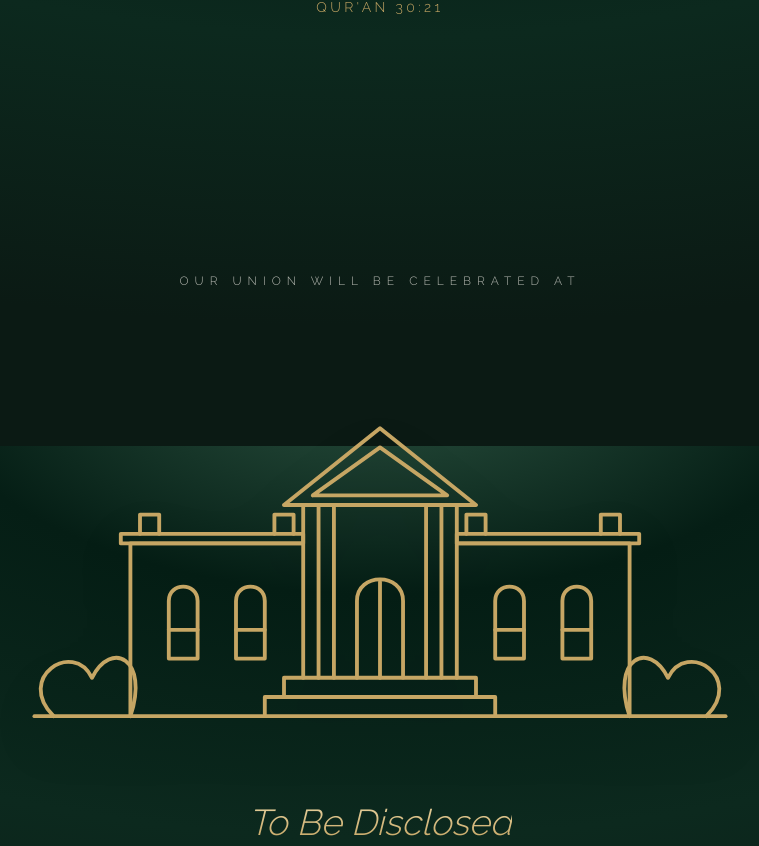
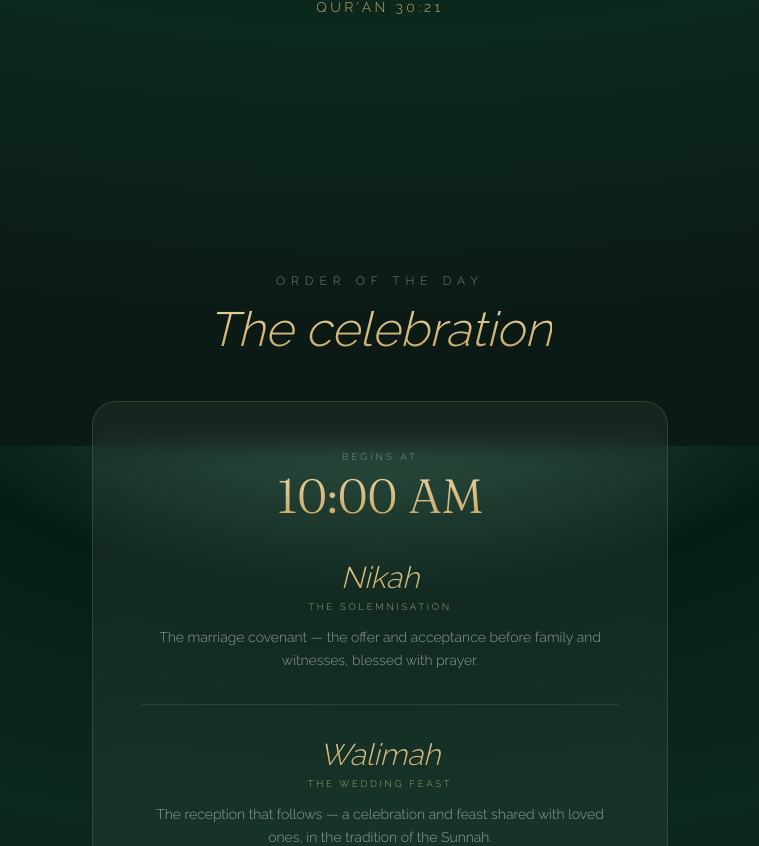
Before and after one commit to ayobamy/theabunion, a Next.js app: page / in a window 1280 px wide. Shown: the part 1954-2800 px from the top of the page, without its empty margins (260-1019 px from the left). Built offline with nearby package versions, Linux system fonts and the light colour scheme.

Commit message:
feat: add Schedule and Registry components; enhance SaveTheDate and Venue components with event details and maps

```diff
--- a/src/app/page.tsx
+++ b/src/app/page.tsx
@@ -4,9 +4,11 @@ import { Hero } from "@/components/Hero";
 import { Countdown } from "@/components/Countdown";
 import { Marquee } from "@/components/Marquee";
 import { Verse } from "@/components/Verse";
+import { Schedule } from "@/components/Schedule";
 import { Venue } from "@/components/Venue";
 import { SaveTheDate } from "@/components/SaveTheDate";
 import { Rsvp } from "@/components/Rsvp";
+import { Registry } from "@/components/Registry";
 import { Closing } from "@/components/Closing";
 
 export default function Home() {
@@ -19,9 +21,11 @@ export default function Home() {
         <Countdown />
         <Marquee />
         <Verse />
+        <Schedule />
         <Venue />
         <SaveTheDate />
         <Rsvp />
+        <Registry />
         <Closing />
       </main>
     </>
--- /dev/null
+++ b/src/components/Registry.tsx
@@ -0,0 +1,80 @@
+"use client";
+
+import { useState } from "react";
+import { Reveal } from "./Reveal";
+import { wedding } from "@/lib/wedding";
+
+function Row({ label, value }: { label: string; value: string }) {
+  return (
+    <div className="flex flex-col gap-1.5">
+      <span className="text-[0.6rem] font-light uppercase tracking-[0.28em] text-gold/70">
+        {label}
+      </span>
+      <span className="font-serif text-lg text-cream sm:text-xl">{value}</span>
+    </div>
+  );
+}
+
+export function Registry() {
+  const [status, setStatus] = useState<"idle" | "copied" | "error">("idle");
+
+  async function copy() {
+    const ok = await navigator.clipboard
+      .writeText(wedding.registry.accountNumber)
+      .then(() => true, () => false);
+    setStatus(ok ? "copied" : "error");
+    window.setTimeout(() => setStatus("idle"), 2200);
+  }
+
+  return (
+    <section className="relative z-10 flex flex-col items-center px-6 py-24 text-center sm:py-32">
+      <Reveal className="flex w-full max-w-md flex-col items-center">
+        <p className="text-[0.62rem] font-light uppercase tracking-[0.5em] text-cream/45 sm:text-xs">
+          Gifts
+        </p>
+        <h2 className="gold mt-5 font-serif text-3xl font-light italic sm:text-5xl">
+          Your presence is our gift
+        </h2>
+        <p className="mt-6 max-w-sm text-sm font-light leading-relaxed text-cream/60 sm:text-base">
+          Your prayers and presence mean the world to us. Should you wish to
+          honour us with something more, a contribution towards our new life
+          together would be received with heartfelt gratitude.
+        </p>
+
+        <div className="mt-10 flex w-full flex-col gap-7 rounded-3xl border border-gold/20 bg-white/5 px-8 py-10 text-left backdrop-blur-md">
+          <Row label="Bank" value={wedding.registry.bank} />
+          <Row label="Account name" value={wedding.registry.accountName} />
+
+          <div className="flex flex-col gap-1.5">
+            <span className="text-[0.6rem] font-light uppercase tracking-[0.28em] text-gold/70">
+              Account number
+            </span>
+            <div className="flex items-center justify-between gap-4">
+              <span className="font-date text-2xl tracking-[0.15em] text-gold-light tabular-nums sm:text-3xl">
+                {wedding.registry.accountNumber}
+              </span>
+              <button
+                type="button"
+                onClick={copy}
+                aria-label="Copy account number"
+                className="flex shrink-0 items-center gap-2 rounded-full border border-gold/30 px-4 py-2 text-[0.6rem] font-light uppercase tracking-[0.2em] text-gold-light transition-colors duration-300 hover:border-gold hover:bg-gold/10"
+              >
+                {status === "copied" ? (
+                  <svg viewBox="0 0 24 24" className="h-3.5 w-3.5" fill="none" stroke="currentColor" strokeWidth="1.8" strokeLinecap="round" strokeLinejoin="round" aria-hidden="true">
+                    <path d="M20 6 9 17l-5-5" />
+                  </svg>
+                ) : (
+                  <svg viewBox="0 0 24 24" className="h-3.5 w-3.5" fill="none" stroke="currentColor" strokeWidth="1.5" strokeLinecap="round" strokeLinejoin="round" aria-hidden="true">
+                    <rect x="9" y="9" width="11" height="11" rx="2" />
+                    <path d="M5 15H4a2 2 0 0 1-2-2V4a2 2 0 0 1 2-2h9a2 2 0 0 1 2 2v1" />
+                  </svg>
+                )}
+                {status === "copied" ? "Copied" : status === "error" ? "Copy failed" : "Copy"}
+              </button>
+            </div>
+          </div>
+        </div>
+      </Reveal>
+    </section>
+  );
+}
--- a/src/components/SaveTheDate.tsx
+++ b/src/components/SaveTheDate.tsx
@@ -5,21 +5,38 @@ import { wedding } from "@/lib/wedding";
 
 const EVENT_TITLE = `${wedding.names.a} & ${wedding.names.b}'s Wedding`;
 
-// All-day event on the wedding day (time is announced later).
-function icsDate(d: Date, offsetDays = 0): string {
-  const dt = new Date(d.getFullYear(), d.getMonth(), d.getDate() + offsetDays);
-  const y = dt.getFullYear();
-  const m = String(dt.getMonth() + 1).padStart(2, "0");
-  const day = String(dt.getDate()).padStart(2, "0");
+// Timed event: begins at wedding.date (10:00 AM). The wrap-up hour is
+// an assumption — adjust EVENT_END_HOUR if the day runs longer.
+const EVENT_END_HOUR = 16; // 4:00 PM
+
+function eventEnd(): Date {
+  const end = new Date(wedding.date);
+  end.setHours(EVENT_END_HOUR, 0, 0, 0);
+  return end;
+}
+
+function icsDate(d: Date): string {
+  const y = d.getFullYear();
+  const m = String(d.getMonth() + 1).padStart(2, "0");
+  const day = String(d.getDate()).padStart(2, "0");
   return `${y}${m}${day}`;
+}
+
+// Floating local time — the celebration is local to Lagos; the Google
+// link pins the zone via ctz.
+function icsDateTime(d: Date): string {
+  const h = String(d.getHours()).padStart(2, "0");
+  const min = String(d.getMinutes()).padStart(2, "0");
+  return `${icsDate(d)}T${h}${min}00`;
 }
 
 function googleCalendarUrl(): string {
   const params = new URLSearchParams({
     action: "TEMPLATE",
     text: EVENT_TITLE,
-    dates: `${icsDate(wedding.date)}/${icsDate(wedding.date, 1)}`,
-    details: wedding.hashtags.join(" "),
+    dates: `${icsDateTime(wedding.date)}/${icsDateTime(eventEnd())}`,
+    ctz: "Africa/Lagos",
+    details: `Begins at ${wedding.celebrationStart} · ${wedding.hashtags.join(" ")}`,
   });
   return `https://calendar.google.com/calendar/render?${params.toString()}`;
 }
@@ -31,10 +48,10 @@ function downloadIcs() {
     "PRODID:-//theabunion//wedding//EN",
     "BEGIN:VEVENT",
     `UID:${icsDate(wedding.date)}-abunion@wedding`,
-    `DTSTART;VALUE=DATE:${icsDate(wedding.date)}`,
-    `DTEND;VALUE=DATE:${icsDate(wedding.date, 1)}`,
+    `DTSTART:${icsDateTime(wedding.date)}`,
+    `DTEND:${icsDateTime(eventEnd())}`,
     `SUMMARY:${EVENT_TITLE}`,
-    `DESCRIPTION:${wedding.hashtags.join(" ")}`,
+    `DESCRIPTION:Begins at ${wedding.celebrationStart} · ${wedding.hashtags.join(" ")}`,
     "END:VEVENT",
     "END:VCALENDAR",
   ].join("\r\n");
--- /dev/null
+++ b/src/components/Schedule.tsx
@@ -0,0 +1,50 @@
+import { Reveal } from "./Reveal";
+import { wedding } from "@/lib/wedding";
+
+/** Order of the day — Nikah + Walimah together in a single card. */
+export function Schedule() {
+  return (
+    <section className="relative z-10 flex flex-col items-center px-6 py-24 text-center sm:py-32">
+      <Reveal className="flex w-full max-w-xl flex-col items-center gap-12">
+        <div className="flex flex-col items-center gap-4">
+          <p className="text-[0.62rem] font-light uppercase tracking-[0.5em] text-cream/45 sm:text-xs">
+            Order of the day
+          </p>
+          <h2 className="gold font-serif text-3xl font-light italic sm:text-5xl">
+            The celebration
+          </h2>
+        </div>
+
+        <div className="w-full rounded-3xl border border-gold/20 bg-white/5 px-8 py-10 backdrop-blur-md sm:px-12 sm:py-12">
+          <p className="text-[0.6rem] font-light uppercase tracking-[0.32em] text-cream/45">
+            Begins at
+          </p>
+          <p className="gold mt-2 font-date text-4xl font-light sm:text-5xl">
+            {wedding.celebrationStart}
+          </p>
+
+          <div className="mt-10 flex flex-col gap-8">
+            {wedding.schedule.map((item, i) => (
+              <div
+                key={item.name}
+                className={
+                  i > 0 ? "border-t border-gold/15 pt-8" : undefined
+                }
+              >
+                <p className="gold font-serif text-2xl font-light italic sm:text-3xl">
+                  {item.name}
+                </p>
+                <p className="mt-1 text-[0.6rem] font-light uppercase tracking-[0.28em] text-gold-light/70">
+                  {item.subtitle}
+                </p>
+                <p className="mt-3 text-sm font-light leading-relaxed text-cream/55">
+                  {item.description}
+                </p>
+              </div>
+            ))}
+          </div>
+        </div>
+      </Reveal>
+    </section>
+  );
+}
--- a/src/components/Venue.tsx
+++ b/src/components/Venue.tsx
@@ -3,18 +3,29 @@
 import { motion } from "motion/react";
 import { useReducedMotion } from "motion/react";
 import { Reveal } from "./Reveal";
+import { wedding } from "@/lib/wedding";
+
+const mapEmbed = `https://www.google.com/maps?q=${encodeURIComponent(wedding.venue.mapsQuery)}&output=embed`;
+const mapDirections = `https://www.google.com/maps/dir/?api=1&destination=${encodeURIComponent(wedding.venue.mapsQuery)}`;
 
 export function Venue() {
   const reduced = useReducedMotion();
 
   const lineVariant = {
     hidden: { pathLength: 0, opacity: 0 },
-    show: { pathLength: 1, opacity: 1, transition: { duration: 3, ease: "easeInOut" as const } }
+    show: {
+      pathLength: 1,
+      opacity: 1,
+      transition: { duration: 3, ease: "easeInOut" as const },
+    },
   };
 
   const fadeVariant = {
     hidden: { opacity: 0 },
-    show: { opacity: 1, transition: { duration: 1, delay: 2, ease: "easeOut" as const } }
+    show: {
+      opacity: 1,
+      transition: { duration: 1, delay: 2, ease: "easeOut" as const },
+    },
   };
 
   return (
@@ -44,15 +55,30 @@ export function Venue() {
               <motion.path variants={lineVariant} d="M 20 180 L 380 180" />
 
               {/* Central Block Steps */}
-              <motion.path variants={lineVariant} d="M 140 180 L 140 170 L 260 170 L 260 180" />
-              <motion.path variants={lineVariant} d="M 150 170 L 150 160 L 250 160 L 250 170" />
+              <motion.path
+                variants={lineVariant}
+                d="M 140 180 L 140 170 L 260 170 L 260 180"
+              />
+              <motion.path
+                variants={lineVariant}
+                d="M 150 170 L 150 160 L 250 160 L 250 170"
+              />
 
               {/* Central Building Base */}
-              <motion.path variants={lineVariant} d="M 160 160 L 160 70 L 240 70 L 240 160" />
+              <motion.path
+                variants={lineVariant}
+                d="M 160 160 L 160 70 L 240 70 L 240 160"
+              />
 
               {/* Roof Pediment */}
-              <motion.path variants={lineVariant} d="M 150 70 L 200 30 L 250 70 Z" />
-              <motion.path variants={lineVariant} d="M 165 65 L 200 40 L 235 65 Z" />
+              <motion.path
+                variants={lineVariant}
+                d="M 150 70 L 200 30 L 250 70 Z"
+              />
+              <motion.path
+                variants={lineVariant}
+                d="M 165 65 L 200 40 L 235 65 Z"
+              />
 
               {/* Pillars */}
               <motion.path variants={lineVariant} d="M 168 160 L 168 70" />
@@ -62,45 +88,116 @@ export function Venue() {
               <motion.path variants={lineVariant} d="M 232 160 L 232 70" />
 
               {/* Main Doors (Double Door) */}
-              <motion.path variants={lineVariant} d="M 188 160 L 188 120 C 188 105, 212 105, 212 120 L 212 160" />
+              <motion.path
+                variants={lineVariant}
+                d="M 188 160 L 188 120 C 188 105, 212 105, 212 120 L 212 160"
+              />
               <motion.path variants={lineVariant} d="M 200 160 L 200 110" />
 
               {/* Left Wing */}
-              <motion.path variants={lineVariant} d="M 70 180 L 70 90 L 160 90" />
-              <motion.path variants={lineVariant} d="M 65 90 L 160 90 L 160 85 L 65 85 Z" />
+              <motion.path
+                variants={lineVariant}
+                d="M 70 180 L 70 90 L 160 90"
+              />
+              <motion.path
+                variants={lineVariant}
+                d="M 65 90 L 160 90 L 160 85 L 65 85 Z"
+              />
               {/* Left Wing Parapets */}
-              <motion.path variants={lineVariant} d="M 75 85 L 75 75 L 85 75 L 85 85" />
-              <motion.path variants={lineVariant} d="M 145 85 L 145 75 L 155 75 L 155 85" />
+              <motion.path
+                variants={lineVariant}
+                d="M 75 85 L 75 75 L 85 75 L 85 85"
+              />
+              <motion.path
+                variants={lineVariant}
+                d="M 145 85 L 145 75 L 155 75 L 155 85"
+              />
 
               {/* Right Wing */}
-              <motion.path variants={lineVariant} d="M 330 180 L 330 90 L 240 90" />
-              <motion.path variants={lineVariant} d="M 335 90 L 240 90 L 240 85 L 335 85 Z" />
+              <motion.path
+                variants={lineVariant}
+                d="M 330 180 L 330 90 L 240 90"
+              />
+              <motion.path
+                variants={lineVariant}
+                d="M 335 90 L 240 90 L 240 85 L 335 85 Z"
+              />
               {/* Right Wing Parapets */}
-              <motion.path variants={lineVariant} d="M 315 85 L 315 75 L 325 75 L 325 85" />
-              <motion.path variants={lineVariant} d="M 245 85 L 245 75 L 255 75 L 255 85" />
+              <motion.path
+                variants={lineVariant}
+                d="M 315 85 L 315 75 L 325 75 L 325 85"
+              />
+              <motion.path
+                variants={lineVariant}
+                d="M 245 85 L 245 75 L 255 75 L 255 85"
+              />
 
               {/* Left Wing Windows */}
-              <motion.path variants={lineVariant} d="M 90 150 L 90 120 C 90 110, 105 110, 105 120 L 105 150 Z" />
-              <motion.path variants={lineVariant} d="M 125 150 L 125 120 C 125 110, 140 110, 140 120 L 140 150 Z" />
+              <motion.path
+                variants={lineVariant}
+                d="M 90 150 L 90 120 C 90 110, 105 110, 105 120 L 105 150 Z"
+              />
+              <motion.path
+                variants={lineVariant}
+                d="M 125 150 L 125 120 C 125 110, 140 110, 140 120 L 140 150 Z"
+              />
               <motion.path variants={lineVariant} d="M 90 135 L 105 135" />
               <motion.path variants={lineVariant} d="M 125 135 L 140 135" />
 
               {/* Right Wing Windows */}
-              <motion.path variants={lineVariant} d="M 260 150 L 260 120 C 260 110, 275 110, 275 120 L 275 150 Z" />
-              <motion.path variants={lineVariant} d="M 295 150 L 295 120 C 295 110, 310 110, 310 120 L 310 150 Z" />
+              <motion.path
+                variants={lineVariant}
+                d="M 260 150 L 260 120 C 260 110, 275 110, 275 120 L 275 150 Z"
+              />
+              <motion.path
+                variants={lineVariant}
+                d="M 295 150 L 295 120 C 295 110, 310 110, 310 120 L 310 150 Z"
+              />
               <motion.path variants={lineVariant} d="M 260 135 L 275 135" />
               <motion.path variants={lineVariant} d="M 295 135 L 310 135" />
 
               {/* Accent Bushes */}
-              <motion.path variants={fadeVariant} d="M 30 180 C 10 160, 40 140, 50 160 C 60 140, 80 150, 70 180" />
-              <motion.path variants={fadeVariant} d="M 370 180 C 390 160, 360 140, 350 160 C 340 140, 320 150, 330 180" />
+              <motion.path
+                variants={fadeVariant}
+                d="M 30 180 C 10 160, 40 140, 50 160 C 60 140, 80 150, 70 180"
+              />
+              <motion.path
+                variants={fadeVariant}
+                d="M 370 180 C 390 160, 360 140, 350 160 C 340 140, 320 150, 330 180"
+              />
             </g>
           </motion.svg>
         </div>
 
-        <h2 className="mt-8 gold font-serif text-2xl font-light italic sm:mt-12 sm:text-4xl">
-          To Be Disclosed
+        <h2 className="gold mt-8 font-serif text-3xl font-light italic sm:mt-12 sm:text-5xl">
+          {wedding.venue.name}
         </h2>
+        <address className="mt-4 not-italic text-sm font-light leading-relaxed text-cream/60 sm:text-base">
+          {wedding.venue.address.map((line) => (
+            <span key={line} className="block">
+              {line}
+            </span>
+          ))}
+        </address>
+
+        <div className="mt-10 w-full max-w-3xl overflow-hidden rounded-2xl border border-gold/20 shadow-2xl shadow-black/40">
+          <iframe
+            title={`Map to ${wedding.venue.name}`}
+            src={mapEmbed}
+            loading="lazy"
+            referrerPolicy="no-referrer-when-downgrade"
+            className="h-64 w-full grayscale-[0.15] sm:h-80"
+          />
+        </div>
+
+        <a
+          href={mapDirections}
+          target="_blank"
+          rel="noopener noreferrer"
+          className="mt-8 rounded-full border border-gold/40 bg-gold/10 px-8 py-4 text-[0.7rem] font-light uppercase tracking-[0.28em] text-gold-light backdrop-blur-md transition-all duration-300 hover:border-gold hover:bg-gold/20 active:scale-[0.98]"
+        >
+          Get directions
+        </a>
       </Reveal>
     </section>
   );
--- a/src/lib/wedding.ts
+++ b/src/lib/wedding.ts
@@ -6,14 +6,54 @@
 // Month is 0-indexed: 8 = September. Set to the local start time.
 const weddingDate = new Date(2026, 8, 12, 10, 0, 0);
 
+// Keep in sync with weddingDate above — drives the Order-of-the-day
+// card, the Save-the-Date card, and the calendar invite.
+const celebrationStart = "10:00 AM";
+
 export const wedding = {
   names: { a: "Barokah", b: "Ahmad" },
   date: weddingDate,
   dateLabel: "Saturday · September 12, 2026",
-  // Shown on the Save-the-Date card; update once confirmed.
-  timeLabel: "Time to be announced",
-  venueLabel: "Venue to be revealed",
+  // Shown on the Save-the-Date card.
+  timeLabel: `Begins at ${celebrationStart}`,
+  venueLabel: "Abibat Mogaji Hall · Oshodi, Lagos",
   hashtags: ["#NoorQalbiLoveStory", "#WrappedinBarakah"],
+
+  // The venue. mapsQuery drives the embedded map + directions link.
+  venue: {
+    name: "Abibat Mogaji Hall",
+    address: [
+      "No. 1 Oyetayo Street, Oshodi",
+      "Oshodi Local Govt. Council",
+      "Lagos State",
+    ],
+    mapsQuery: "Abibat Mogaji Hall, Oyetayo Street, Oshodi, Lagos",
+  },
+
+  // Order of the day — Nikah (solemnisation) then Walimah (feast),
+  // both held together on the day, beginning at 10:00 AM.
+  celebrationStart,
+  schedule: [
+    {
+      name: "Nikah",
+      subtitle: "The solemnisation",
+      description:
+        "The marriage covenant — the offer and acceptance before family and witnesses, blessed with prayer.",
+    },
+    {
+      name: "Walimah",
+      subtitle: "The wedding feast",
+      description:
+        "The reception that follows — a celebration and feast shared with loved ones, in the tradition of the Sunnah.",
+    },
+  ],
+
+  // Gift registry — a bank transfer for well-wishers who ask.
+  registry: {
+    bank: "Moniepoint",
+    accountName: "Ahmodu Olawale Ahmed",
+    accountNumber: "8152344126",
+  },
   // Marriage verse — Qur'an 30:21 (Ar-Rum)
   verse:
     "And among His signs is that He created for you mates from among yourselves, that you may find tranquillity in them; and He placed between you affection and mercy.",
```
